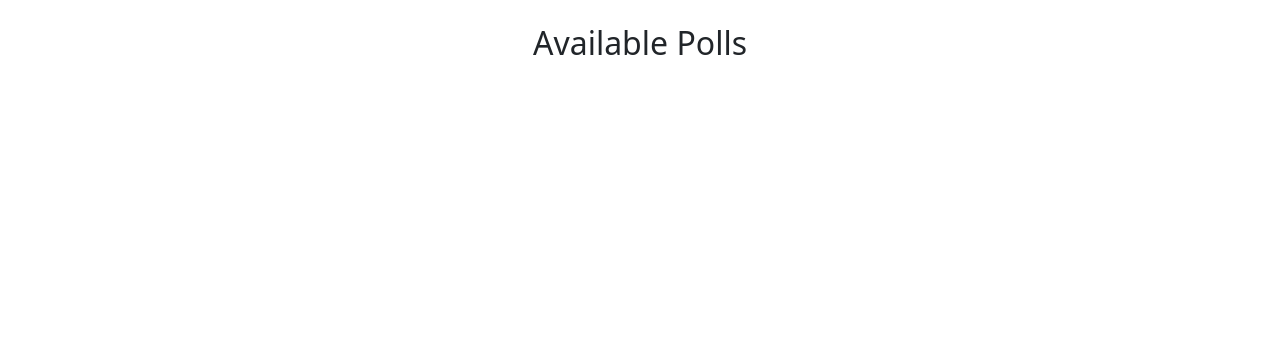
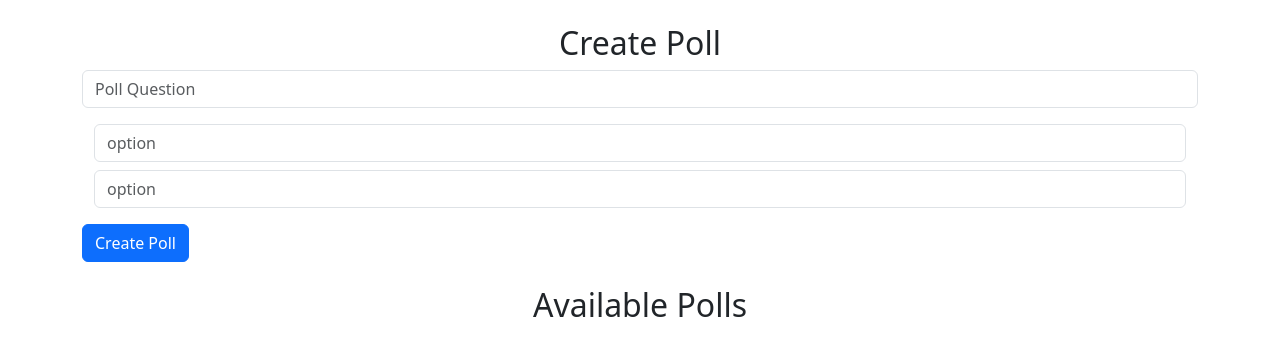
Before and after one commit to khushisinha20/polling-app, an Angular app in the folder polling-app-frontend/: page / in a window 1280 px wide. Shown: the top 356 px of the page. Built offline with nearby package versions, Linux system fonts and the light colour scheme; no server answers.

Commit message:
Added Creating Poll functionality

```diff
--- a/polling-app-frontend/src/app/poll/poll.component.html
+++ b/polling-app-frontend/src/app/poll/poll.component.html
@@ -1,3 +1,27 @@
+<div class="container mt-4">
+    <h2 class = "text-center">Create Poll</h2>
+    <div class = "mb-3">
+        <input
+            [(ngModel)]="newPoll.question"
+            placeholder="Poll Question"
+            class="form-control"
+            required
+        />
+    </div>
+    <div class = "container mb-3">
+        <div *ngFor="let option of newPoll.options; let i = index; trackBy: trackByIndex"
+            class = "input-group mb-2">
+                <input
+                    [(ngModel)]="option.optionText"
+                    placeholder="option"
+                    class="form-control"
+                    required
+                />
+        </div>
+    </div>
+
+    <button (click)="createPoll()" class="btn btn-primary">Create Poll</button>
+
     <h2 class = "mt-4 text-center">Available Polls</h2>
     <div>
         <div *ngFor = "let poll of polls" class = "border rounded p3 mb-3">
@@ -11,3 +35,4 @@
             </div>
         </div>
     </div>
+</div>
--- a/polling-app-frontend/src/app/poll/poll.component.ts
+++ b/polling-app-frontend/src/app/poll/poll.component.ts
@@ -13,6 +13,15 @@ import { FormsModule } from '@angular/forms';
   styleUrl: './poll.component.css'
 })
 export class PollComponent implements OnInit {
+  newPoll: Poll = {
+    id: 0,
+    question: '',
+    options: [
+      { optionText: '', voteCount: 0 },
+      { optionText: '', voteCount: 0 }
+    ]
+  };
+
   polls: Poll[] = [];
   constructor(private pollService: PollService) {
   }
@@ -31,4 +40,31 @@ export class PollComponent implements OnInit {
       }
     })
   }
+
+  createPoll() {
+    this.pollService.createPoll(this.newPoll).subscribe({
+      next: (createdPoll) => {
+        this.polls.push(createdPoll);
+        this.resetPoll();
+      },
+      error: (error) => {
+        console.log("Error fetching polls: ", error);
+      }
+    })
+  }
+
+  resetPoll() {
+    this.newPoll = {
+      id: 0,
+      question: '',
+      options: [
+        { optionText: '', voteCount: 0 },
+        { optionText: '', voteCount: 0 }
+      ]
+    };
+  }
+
+  trackByIndex(index: number): number {
+    return index;
+  }
 }
```
Lines whose indentation alone changed are shown as unchanged.
